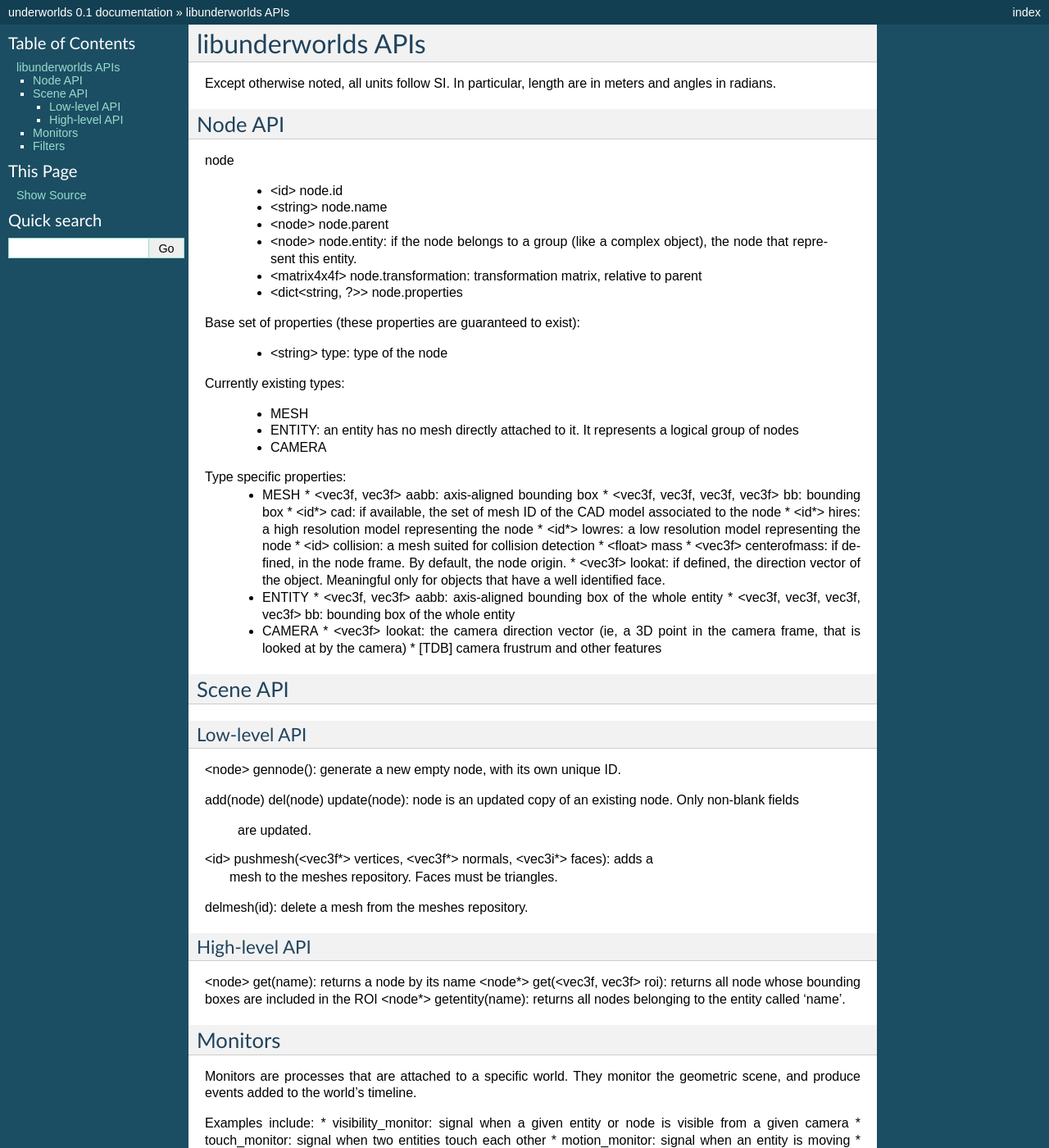
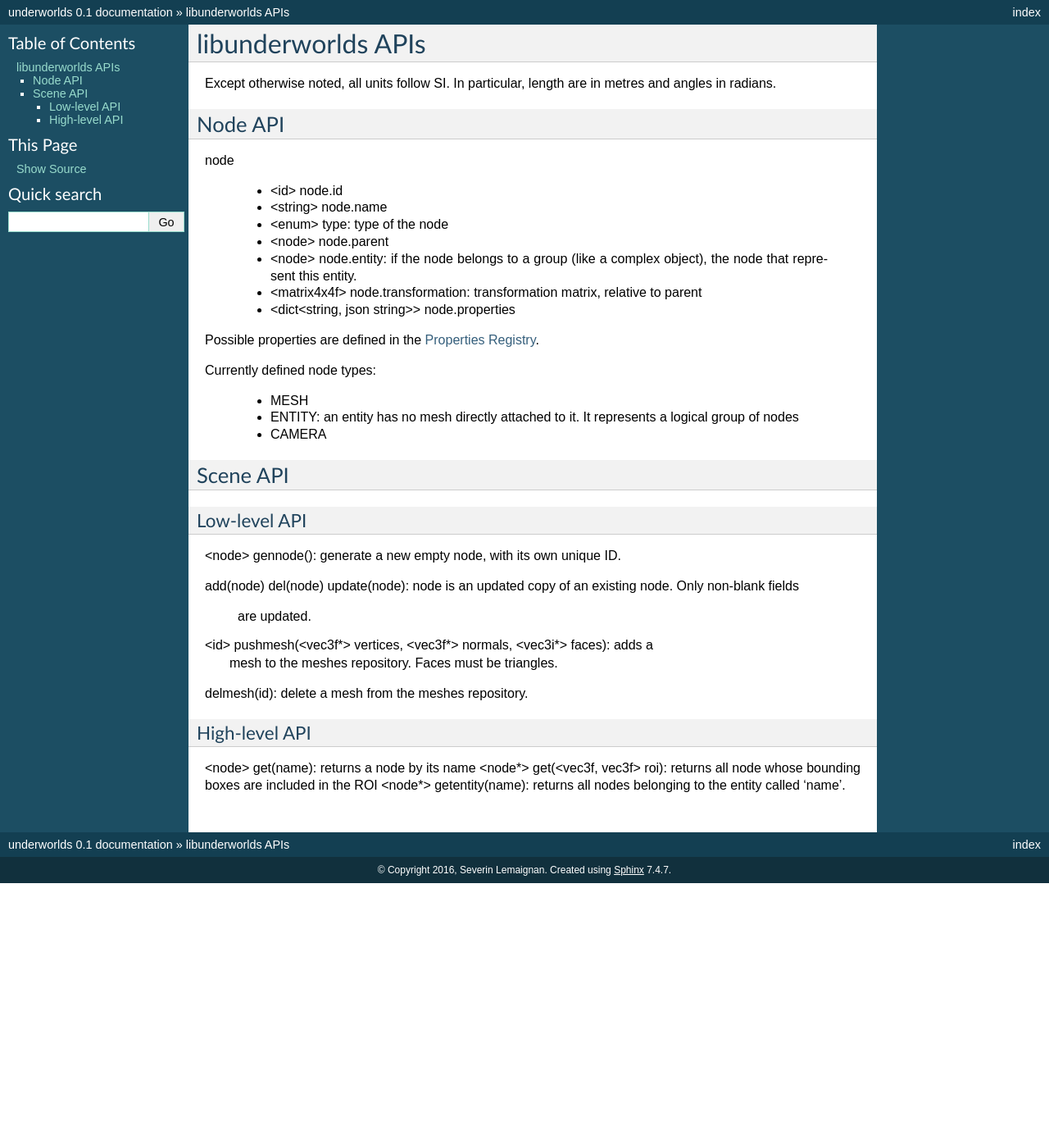
Before and after one commit to underworlds-robot/underworlds, a Sphinx documentation site: the page built from doc/apis.rst, in a window 1280 px wide and 1400 px high. Shown: the whole window at 82% size. Built offline with Sphinx 7.4.7, drawn with Linux system fonts in a browser that asks for light colours; some of the changed text lies outside the part shown.

Commit message:
Nodes can now contain arbitrary properties; standard properties defined in registry

```diff
--- a/doc/apis.rst
+++ b/doc/apis.rst
@@ -1,7 +1,7 @@
 libunderworlds APIs
 ===================
 
-Except otherwise noted, all units follow SI. In particular, length are in meters
+Except otherwise noted, all units follow SI. In particular, length are in metres
 and angles in radians.
 
 Node API
@@ -11,41 +11,20 @@ node
 
  * <id> node.id
  * <string> node.name
+ * <enum> type: type of the node
  * <node> node.parent
  * <node> node.entity: if the node belongs to a group  (like a complex object),
    the node that represent this entity.
  * <matrix4x4f> node.transformation: transformation matrix, relative to parent
- * <dict<string, ?>> node.properties
+ * <dict<string, json string>> node.properties
 
-Base set of properties (these properties are guaranteed to exist):
+Possible properties are defined in the `properties-registry`.
 
- * <string> type: type of the node
-
-Currently existing types:
+Currently defined node types:
 
  * MESH
  * ENTITY: an entity has no mesh directly attached to it. It represents a logical group of nodes
  * CAMERA
-
-Type specific properties:
- * MESH
-   * <vec3f, vec3f> aabb: axis-aligned bounding box
-   * <vec3f, vec3f, vec3f, vec3f> bb: bounding box
-   * <id*> cad: if available, the set of mesh ID of the CAD model associated to the node
-   * <id*> hires: a high resolution model representing the node
-   * <id*> lowres: a low resolution model representing the node
-   * <id> collision: a mesh suited for collision detection
-   * <float> mass
-   * <vec3f> centerofmass: if defined, in the node frame. By default, the node origin.
-   * <vec3f> lookat: if defined, the direction vector of the object. Meaningful only for objects that have a well identified face.
-
- * ENTITY
-   * <vec3f, vec3f> aabb: axis-aligned bounding box of the whole entity
-   * <vec3f, vec3f, vec3f, vec3f> bb: bounding box of the whole entity
-
- * CAMERA
-   * <vec3f> lookat: the camera direction vector (ie, a 3D point in the camera frame, that is looked at by the camera)
-   * [TDB] camera frustrum and other features
 
 Scene API
 ---------
@@ -70,20 +49,3 @@ High-level API
 <node> get(name): returns a node by its name
 <node*> get(<vec3f, vec3f> roi): returns all node whose bounding boxes are included in the ROI
 <node*> getentity(name): returns all nodes belonging to the entity called 'name'.
-
-
-
-Monitors
---------
-
-Monitors are processes that are attached to a specific world. They monitor the
-geometric scene, and produce events added to the world's timeline.
-
-Examples include:
-* visibility_monitor: signal when a given entity or node is visible from a given camera
-* touch_monitor: signal when two entities touch each other
-* motion_monitor: signal when an entity is moving
-* collision_monitor: signal when two entities are colliding [or about to collide?]
-
-Filters
--------
```
Also changed, not shown: CHANGELOG.md (+3 -0 lines), doc/properties-registry.rst (added, +65 -0 lines), doc/protocol.rst (+7 -1 lines), 9 other files.
